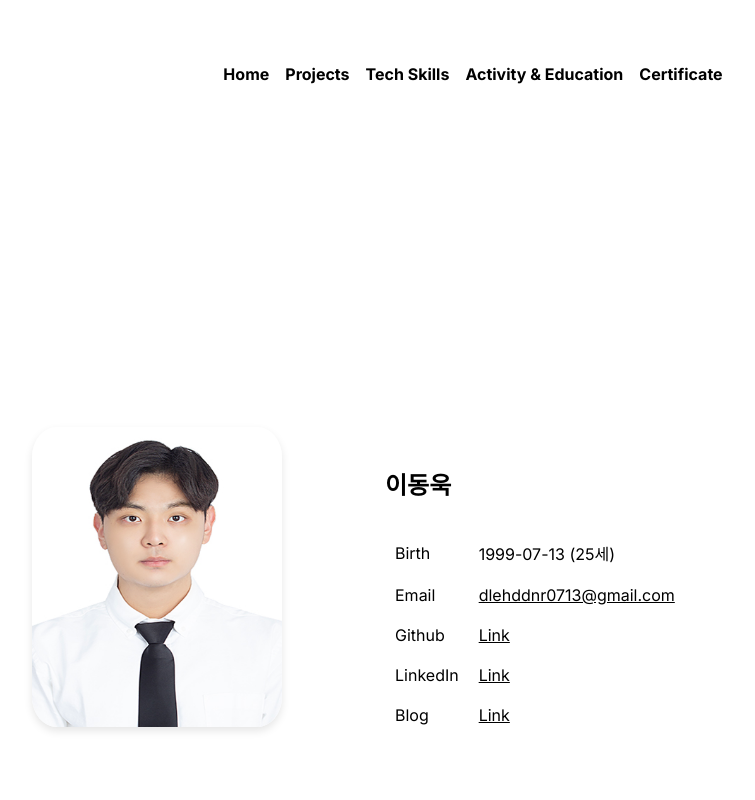
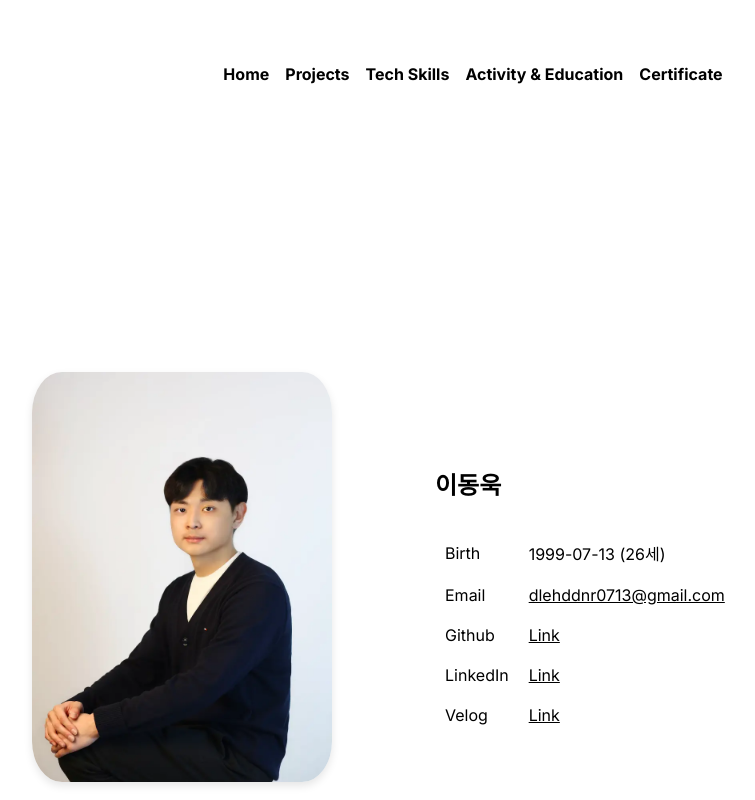
Before and after one commit to Lee-Dongwook/About-Me, a Next.js app in the folder profile/: page / in a window 1280 px wide. Shown: the top 800 px of the page, without its empty margins (179-934 px from the left). Built offline with nearby package versions, Linux system fonts and the light colour scheme.

Commit message:
fix : 이미지 교체 및 webp 확장자 적용

```diff
--- a/profile/next.config.js
+++ b/profile/next.config.js
@@ -1,8 +1,8 @@
 /** @type {import('next').NextConfig} */
 const nextConfig = {
-    compiler: {
-        styledComponents: true,
-    }
-}
+  compiler: {
+    styledComponents: true,
+  },
+};
 
-module.exports = nextConfig
+module.exports = nextConfig;
--- a/profile/src/00-assets/basicInfo.json
+++ b/profile/src/00-assets/basicInfo.json
@@ -1,10 +1,10 @@
 {
     "name": "이동욱",
     "birthday" : "1999-07-13",
-    "age" : 25,
+    "age" : 26,
     "email" : "dlehddnr0713@gmail.com",
     "phone" : "010-2474-9581",
     "linkedIn": "https://www.linkedin.com/in/%EB%8F%99%EC%9A%B1-%EC%9D%B4-1095112a0/",
     "github" : "https://github.com/Lee-Dongwook",
-    "blog" : "https://velog.io/@dlehddnr99"
+    "velog" : "https://velog.io/@dlehddnr99"
 }
--- a/profile/src/05-ui/basic/index.tsx
+++ b/profile/src/05-ui/basic/index.tsx
@@ -1,6 +1,6 @@
 'use client';
 
-import my from '@/00-assets/image/my.png';
+import my from '@/00-assets/image/PortFolio.webp';
 import { BasicProfileImage, BasicName, BasicLink } from '@/03-styles';
 import type { BasicUiProps } from '@/05-ui/props.types';
 
@@ -11,7 +11,7 @@ export const BasicComponent = ({ basicInfo }: BasicUiProps) => {
         <tbody>
           <tr>
             <td>
-              <BasicProfileImage src={my} width={250} height={300} alt='사진' />
+              <BasicProfileImage src={my} width={300} height={410} alt='사진' />
             </td>
             <td style={{ padding: '100px' }}>
               <BasicName>{basicInfo.name}</BasicName>
@@ -43,9 +43,9 @@ export const BasicComponent = ({ basicInfo }: BasicUiProps) => {
                     </td>
                   </tr>
                   <tr>
-                    <td style={{ padding: '10px' }}>Blog</td>
+                    <td style={{ padding: '10px' }}>Velog</td>
                     <td style={{ padding: '10px' }}>
-                      <BasicLink href={basicInfo.blog}>Link</BasicLink>
+                      <BasicLink href={basicInfo.velog}>Link</BasicLink>
                     </td>
                   </tr>
                 </tbody>
```
Also changed, not shown: profile/src/01-domain/basicInfo.types.ts (+8 -8 lines), profile/src/00-assets/image/PortFolio.webp (added), profile/src/00-assets/image/my.png (deleted).
